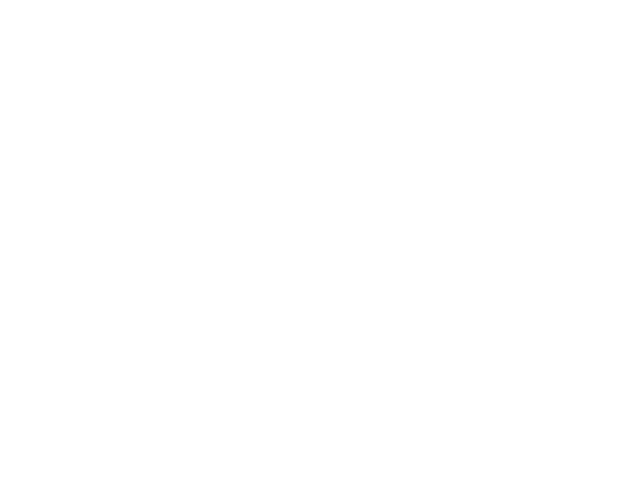
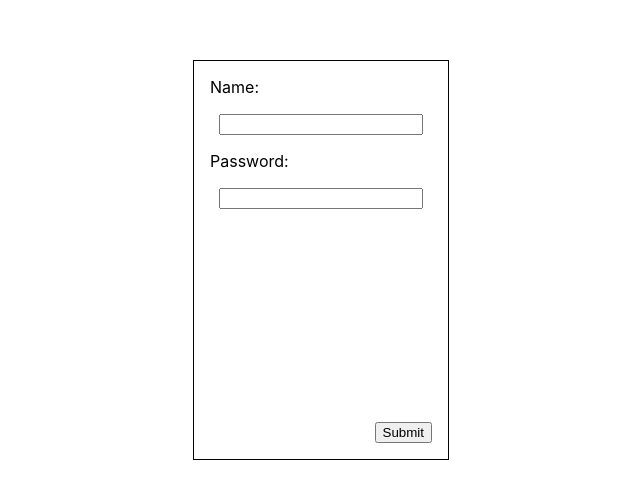
Before and after one commit to martinteoharov/vue-time, a Nuxt app: page /login in a window 1280 px wide. Before the commit this address had no page. Shown: the part 140-622 px from the top of the page, without its empty margins (319-959 px from the left). Built offline with nearby package versions, Linux system fonts and the light colour scheme.

Commit message:
Clean up unused dependencies; Add .gitignore; Delete node_modules from git

```diff
--- a/components/Button.vue
+++ b/components/Button.vue
@@ -15,7 +15,7 @@ export default {
 }
 </script>
 
-<style scoped lang='scss'>
+<style scoped>
 
     a {
         display: block;
@@ -30,7 +30,7 @@ export default {
         color: inherit;
         letter-spacing: 2px;
         position: relative;
-        transition: all .35s;
+        transition: all .25s;
     }
 
     a span {
@@ -38,24 +38,24 @@ export default {
         z-index: 2;
     }
 
-    a:after{
-        border-radius: 5px;
+    span:after{
+        border-radius: 1px;
         position: absolute;
         content: "";
         bottom: 0;
         left: 0;
         width: 0;
-        height: 5%;
-        background: rgba(196, 196, 196, 0.6);
+        height: 20%;
+        background: rgba(196, 196, 196, 0.4);
         transition: all .25s;
     }
 
-    a:hover{
+    span:hover{
         color: #fff;
     }
 
-    a:hover:after{
-        width: 40%;
-        margin-left: 5%;
+    span:hover:after{
+        margin-top: 5px;
+        width: 100%;
     }
 </style>
--- a/components/Sidebar.vue
+++ b/components/Sidebar.vue
@@ -31,7 +31,7 @@ export default {
         min-width: 200px;
 
         /* Main Color */
-        color: #3c354a;
+        color: #595959;
         /* Main Background Color */
         background-color: #1B1725;
     }
--- a/components/TrackerEntry.vue
+++ b/components/TrackerEntry.vue
@@ -86,7 +86,4 @@ export default {
         visibility: visible;
         user-select: none;
     }
-
-
-
 </style>
--- a/nuxt.config.js
+++ b/nuxt.config.js
@@ -34,13 +34,23 @@ export default {
 
     // Modules (https://go.nuxtjs.dev/config-modules)
     modules: [
+        '@nuxtjs/axios',
     ],
+    auth: {
+        // Options
+        strategies: {
+            customAuth: {
+                scheme: '~/schemes/auth',
+            }
+        }
+    },
 
     // Build Configuration (https://go.nuxtjs.dev/config-build)
     build: {
     },
 
+    // Global router settings (meaning on every route)
     router: {
-	  linkExactActiveClass: "button-active"
+        linkExactActiveClass: "button-active",
     }
 }
--- a/package.json
+++ b/package.json
@@ -9,13 +9,12 @@
     "generate": "nuxt generate"
   },
   "dependencies": {
+    "@nuxtjs/axios": "^5.12.5",
     "core-js": "^3.6.5",
     "nuxt": "^2.14.6"
   },
   "devDependencies": {
     "eslint": "^7.17.0",
-    "eslint-plugin-vue": "^7.4.1",
-    "node-sass": "^5.0.0",
-    "sass-loader": "^10.1.1"
+    "eslint-plugin-vue": "^7.4.1"
   }
 }
--- a/pages/index.vue
+++ b/pages/index.vue
@@ -69,8 +69,9 @@ export default {
 
         padding-top: 5%;
         grid-template-columns: 1fr;
-        grid-template-rows: repeat(8, 1fr);
+        grid-auto-rows: 10vh;
         grid-row-gap: 10px;
+        overflow-y: scroll;
     }
 
     /* Transition animations */
--- /dev/null
+++ b/pages/login.vue
@@ -0,0 +1,42 @@
+<template>
+    <form action="">
+        <p> Name: </p>
+        <input name='name'/>
+        <p> Password: </p>
+        <input name='password' type='password'/>
+        <button> Submit </button>
+    </form>
+
+</template>
+
+<script>
+export default {
+
+}
+</script>
+
+<style>
+    form {
+        width: 20vw;
+        height: 50vh;
+        margin-left: auto;
+        margin-right: auto;
+        margin-top: 25vh;
+        border: 1px solid black;
+        position: relative;
+    }
+    form > input {
+        margin-left: 10%;
+        width: 80%;
+    }
+    form > p {
+        padding: 16px 16px;
+    }
+    form > button {
+        position: absolute;
+        bottom: 0;
+        right: 0;
+        margin: 16px 16px;
+    }
+
+</style>
```
Also changed, not shown: schemes/auth.js (added, +42 -0 lines), 2 other files (tests, documents, lock files or other folders). Lines whose indentation alone changed are shown as unchanged.
